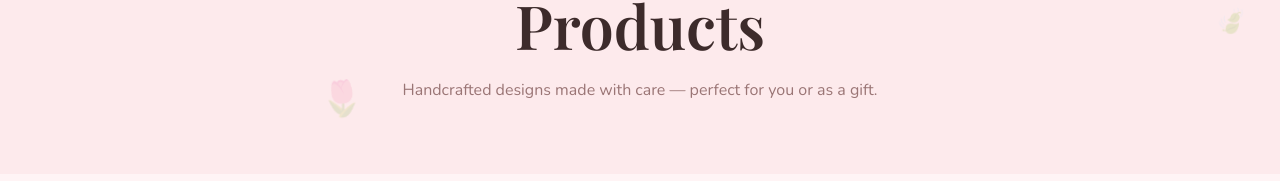
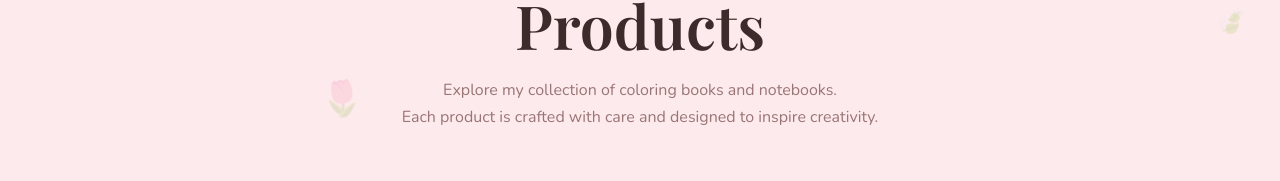
Before and after one commit to Vintaru37/caroline-crafts, a Vue app: page /products in a window 1280 px wide. Shown: the part 190-371 px from the top of the page. Built offline with nearby package versions, Linux system fonts and the light colour scheme; no server answers; the database is empty; a web font is replaced by a local one.

Commit message:
Update products view sub, move scroll button out of action buttons way

```diff
--- a/src/components/admin/AdminProductTable.vue
+++ b/src/components/admin/AdminProductTable.vue
@@ -1078,7 +1078,7 @@ const headerColCount = computed(() => {
 
 .scroll-top {
   position: fixed;
-  right: 10px;
+  right: 250px;
   bottom: 6px;
   width: 140px;
   height: 44px;
@@ -1093,7 +1093,7 @@ const headerColCount = computed(() => {
   border: 1px solid #c84a6b;
   box-shadow: 0 12px 30px rgba(200, 74, 107, 0.08);
   cursor: pointer;
-  z-index: 1200;
+  z-index: 200;
   transition:
     box-shadow 0.16s ease,
     opacity 0.12s ease,
--- a/src/views/ProductsView.vue
+++ b/src/views/ProductsView.vue
@@ -199,7 +199,8 @@ watch(q, (newVal, oldVal) => {
         <p class="page-hero__eyebrow">my products on Amazon</p>
         <h1 class="page-hero__title">Products</h1>
         <p class="page-hero__sub">
-          Handcrafted designs made with care — perfect for you or as a gift.
+          Explore my collection of coloring books and notebooks. <br />
+          Each product is crafted with care and designed to inspire creativity.
         </p>
       </div>
     </section>
```
